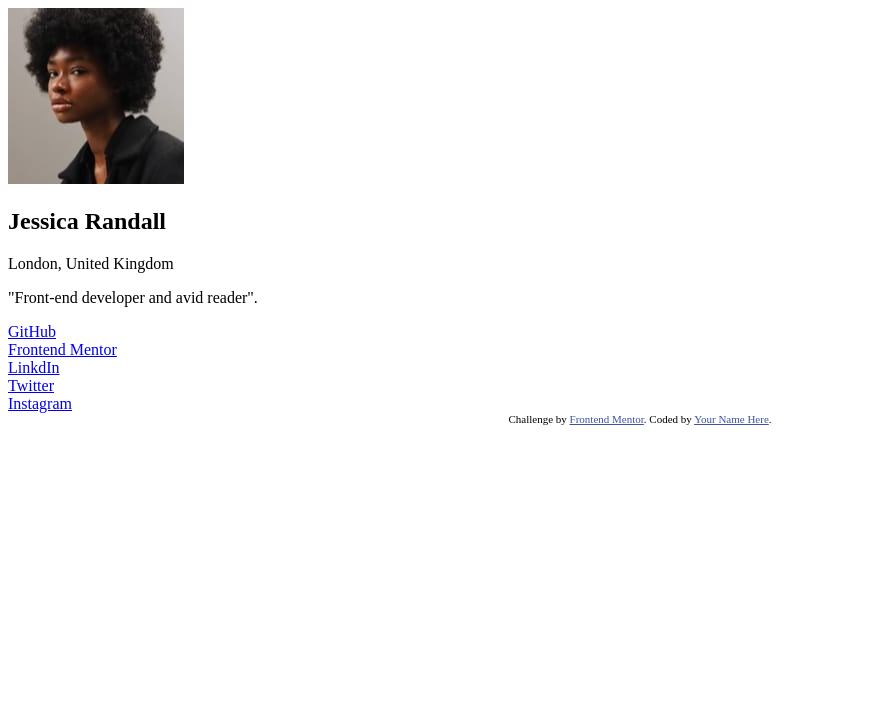
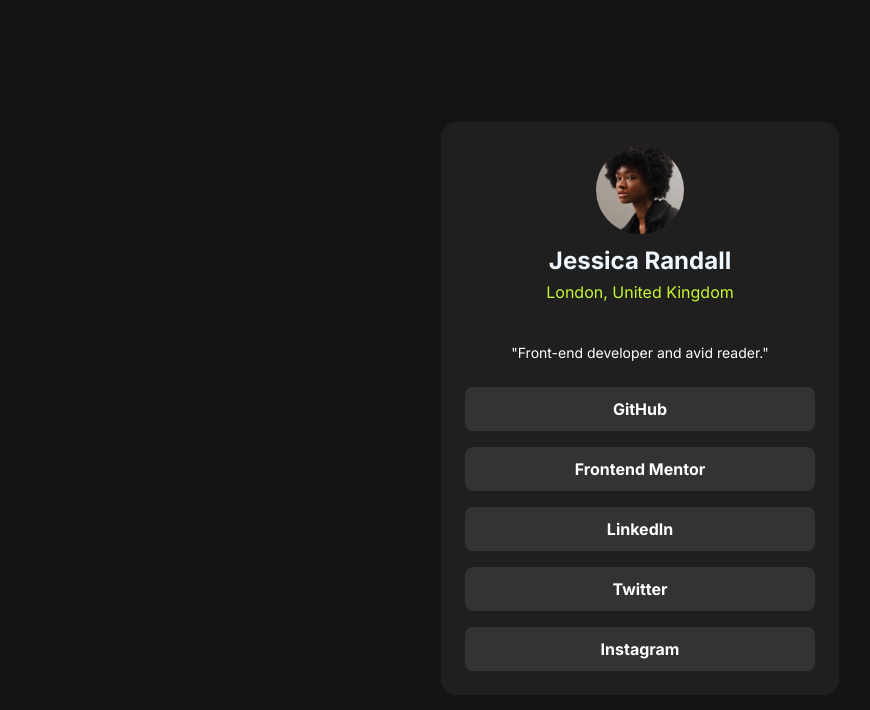
Before and after one commit to Bhoomi0451/frontend-mentor-collection, a plain HTML site: page social-links-profile/index.html in a window 1280 px wide. Shown: the whole page, without its empty margins (0-870 px from the left). Drawn offline with Linux system fonts and the light colour scheme.

Commit message:
Style social profile card layout

```diff
--- a/social-links-profile/index.html
+++ b/social-links-profile/index.html
@@ -4,8 +4,9 @@
   <meta charset="UTF-8">
   <meta name="viewport" content="width=device-width, initial-scale=1.0"> <!-- displays site properly based on user's device -->
 
-  <link rel="icon" type="image/png" sizes="32x32" href="./assets/images/favicon-32x32.png">
+  <link rel="icon" type="image/png" sizes="32x32" href="assets/images/favicon-32x32.png">
   <link rel="stylesheet" href="style.css">
+  <link href="https://fonts.googleapis.com/css2?family=Inter:wght@400;600;700&display=swap" rel="stylesheet">
   <title>Frontend Mentor | Social links profile</title>
 
   <!-- Feel free to remove these styles or customise in your own stylesheet 👍 -->
@@ -32,16 +33,12 @@
       <img src=".\assets\images\avatar-jessica.jpeg" alt="image" class="profile-img">
       <h1>Jessica Randall</h1>
       <p class="location">London, United Kingdom</p>
-      <p class="bio">"Front-end developer and avid reader".</p>
+      <p class="bio">"Front-end developer and avid reader."</p>
       <nav class="social-links">
         <a href="#">GitHub</a>
-        <br>
         <a href="#">Frontend Mentor</a>
-        <br>
-        <a href="#">LinkdIn</a>
-        <br>
+        <a href="#">LinkedIn</a>
         <a href="#">Twitter</a>
-        <br>
         <a href="#">Instagram</a>
       </nav>
     </article>
--- a/social-links-profile/style.css
+++ b/social-links-profile/style.css
@@ -0,0 +1,74 @@
+body{
+    font-family: 'Inter', sans-serif;
+    display:flex;
+    min-height:100vh;
+    justify-content: center;
+    align-items: center;
+    background-color: hsl(0, 0%, 8%)
+
+}
+
+.card{
+    border-radius: 15px;
+    background-color: hsl(0, 0%, 12%);
+    width:90%;
+    max-width: 350px;
+    padding: 24px;
+}
+
+.card-content{
+    display: flex;
+    flex-direction: column;
+    gap: 12px;
+    align-items:center;
+}
+
+.profile-img{
+    border-radius: 50%;
+    height: 88px;
+    width:88px;
+    display: block;
+    justify-content: center;
+}
+
+.bio{
+    color:hsl(0,0%,100%);
+    text-align:center;
+    font-size:14px;
+}
+
+h1{
+    color: aliceblue;
+    margin:0;
+}
+
+.location{
+    color: hsl(75, 94%, 57%);
+    margin-top:-5px;
+}
+.social-links{
+    width:100%;
+    display:flex;
+    flex-direction:column;
+    gap:16px;
+}
+
+.social-links a{
+    text-decoration:none;
+    color:white;
+    background-color:hsl(0, 0%, 20%);
+    text-align:center;
+    padding:12px;
+    border-radius:8px;
+    font-weight:700;
+}
+
+.social-links a:hover{
+    background-color:hsl(75, 94%, 57%);
+    color:hsl(0, 0%, 8%);
+    cursor:pointer;
+}
+
+.attribution{
+   display:none;
+}
```
